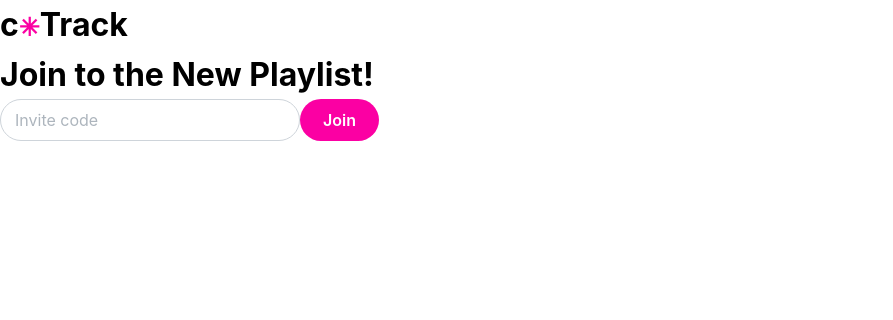
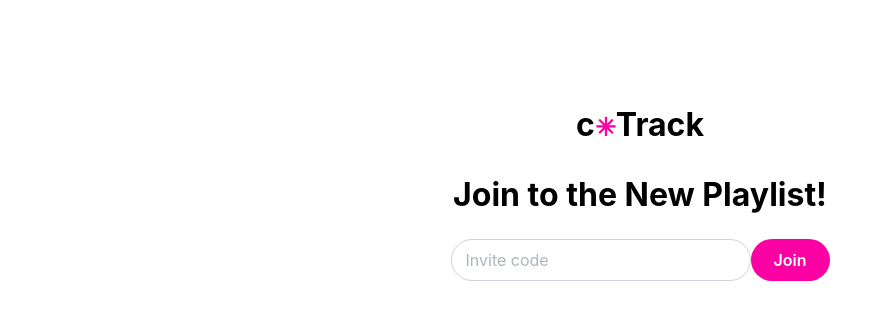
Before and after one commit to eundeom/coTrack, a Next.js app: page /playlist/joinNewPlaylist in a window 1280 px wide. Shown: the top 320 px of the page, without its empty margins (0-893 px from the left). Built offline with nearby package versions, Linux system fonts and the light colour scheme; no server answers.

Commit message:
modify joinNewPlaylist css

```diff
--- a/src/app/playlist/joinNewPlaylist/page.tsx
+++ b/src/app/playlist/joinNewPlaylist/page.tsx
@@ -2,7 +2,6 @@
 import { Button, Flex, TextInput } from "@mantine/core";
 import { useRef } from "react";
 import { useRouter } from "next/navigation";
-import { supabase } from "@/utils/supabase/admin";
 import { useUserState } from "@/app/context/user.provider";
 
 const JoinNewPlaylist = () => {
@@ -28,41 +27,12 @@ const JoinNewPlaylist = () => {
     } else {
       alert(checkPlaylistResult.error);
     }
-
-    // const { data: expiration_time, error: expiration_error } = await supabase
-    //   .from("playlists")
-    //   .select("*")
-    //   .eq("invite_code", inviteCode);
-
-    // // console.log(expiration_time![0].code_expiration_time);
-
-    // if (expiration_time) {
-    //   // check expiration time
-    //   const currentTime = new Date();
-
-    //   if (currentTime > expiration_time[0].code_expiration_time) {
-    //     // expired
-    //     alert("This code has been expired!");
-    //   } else {
-    //     const { error: insertError } = await supabase
-    //       .from("playlist_users")
-    //       .insert({ user_id: userId as string, playlist_id: expiration_time![0].id });
-    //     if (insertError) {
-    //       console.error(insertError);
-    //     }
-    //   }
-    // } else {
-    //   alert("Invalid code.");
-    // }
-
-    // if (expiration_error) {
-    //   console.error(expiration_error);
-    // }
   };
 
   return (
     <>
       <form onSubmit={joinNewPlaylistHandler}>
+        <Flex justify="center" align="center" direction="column" gap="lg" m={100}>
           <div
             onClick={() => {
               router.push("/playlist/main");
@@ -73,13 +43,21 @@ const JoinNewPlaylist = () => {
               Track{" "}
             </h1>
           </div>
+
           <h1>Join to the New Playlist!</h1>
 
           <Flex>
-          <TextInput placeholder="Invite code" radius="xl" size="md" w={300} ref={inviteCodeRef} />
+            <TextInput
+              placeholder="Invite code"
+              radius="xl"
+              size="md"
+              w={300}
+              ref={inviteCodeRef}
+            />
             <Button variant="filled" color="#FB00A3" size="md" radius="xl" onClick={checkPlaylist}>
               Join
             </Button>
+          </Flex>
         </Flex>
       </form>
     </>
```
Lines whose indentation alone changed are shown as unchanged.
